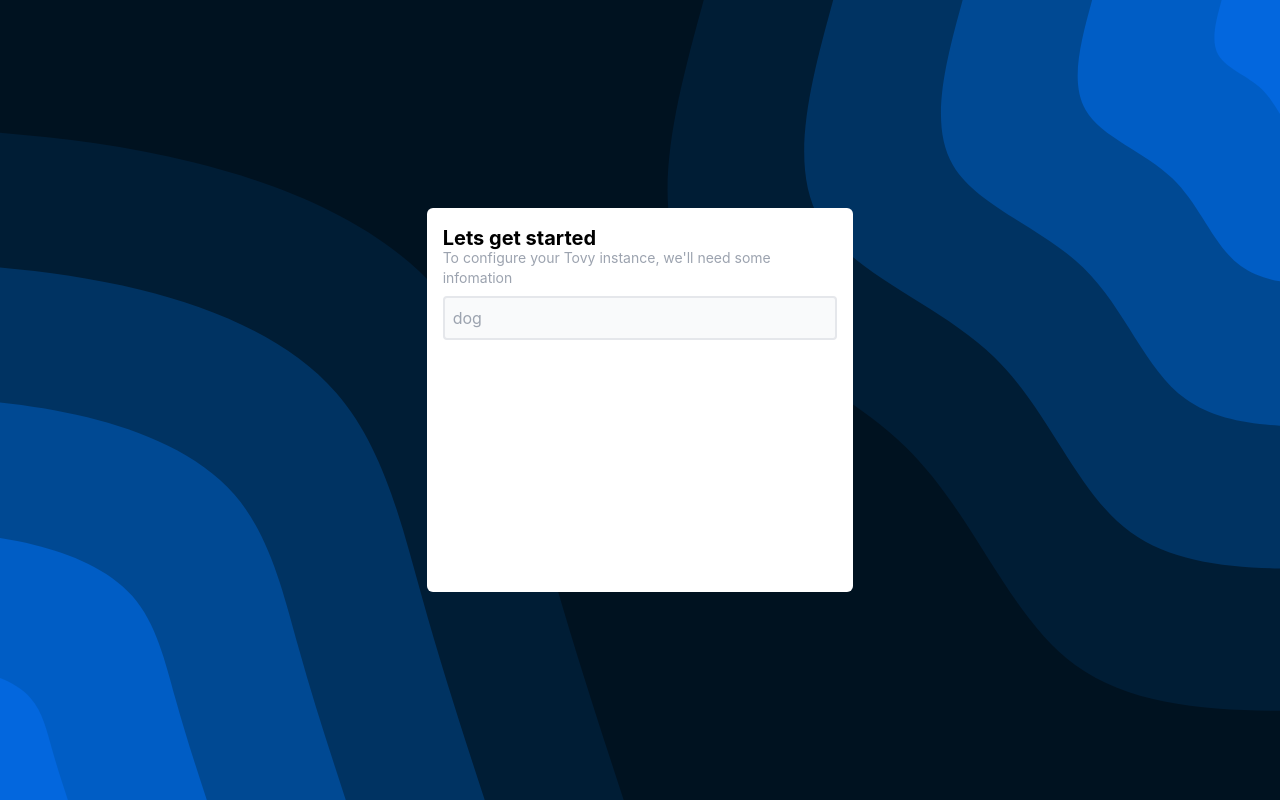
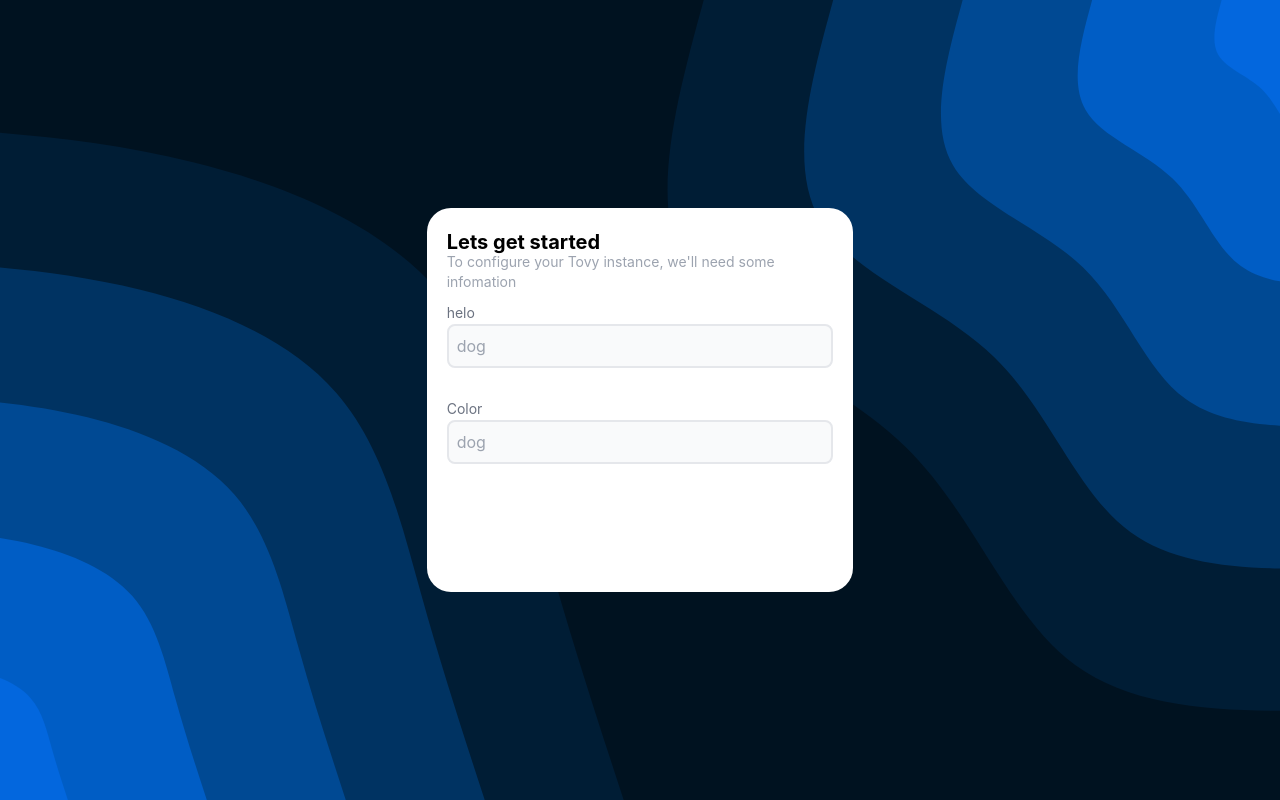
Before and after one commit to tovyblox/tovy, a Next.js app: page /login in a window 1280 px wide. Built offline with nearby package versions, Linux system fonts and the light colour scheme.

Commit message:
More frontend

```diff
--- a/pages/login.tsx
+++ b/pages/login.tsx
@@ -5,12 +5,13 @@ import Image from "next/image";
 const Login: NextPage = () => {
   return (
     <div className="flex bg-infobg h-screen bg-no-repeat bg-cover bg-center">
-      <a className="bg-white h-96 w-2/6 block mx-auto my-auto rounded-md">
-        <div className="m-4">
+      <a className="bg-white h-96 w-2/6 block mx-auto my-auto rounded-3xl">
+        <div className="m-5">
           <p className="font-bold text-xl "> Lets get started </p>
 		  <p className="text-sm -mt-1 text-gray-400 "> To configure your Tovy instance, we'll need some infomation </p>
 
-		  <div className="mt-2"> <input placeholder="dog" className=" border-grey-300 p-2 border-2 rounded w-full bg-gray-50 focus:ring-blue-500 focus:border-blue-500 focus:ring-4"/> </div>
+		  <div className="mt-2"> <label htmlFor="groupid" className="text-gray-500 text-sm">helo </label> <input placeholder="dog" id="groupid" className="text-gray-600 rounded-lg p-2 border-2 border-grey-300 w-full bg-gray-50 focus:ring-blue-500 focus:border-blue-500 focus:outline-none"/> </div>
+		  <div className="mt-7"> <label htmlFor="groupid" className="text-gray-500 text-sm">Color </label> <input placeholder="dog" id="groupid" className="text-gray-600 rounded-lg p-2 border-2 border-grey-300 w-full bg-gray-50 focus:ring-blue-500 focus:border-blue-500 focus:outline-none"/> </div>
 
         </div>
       </a>
```
